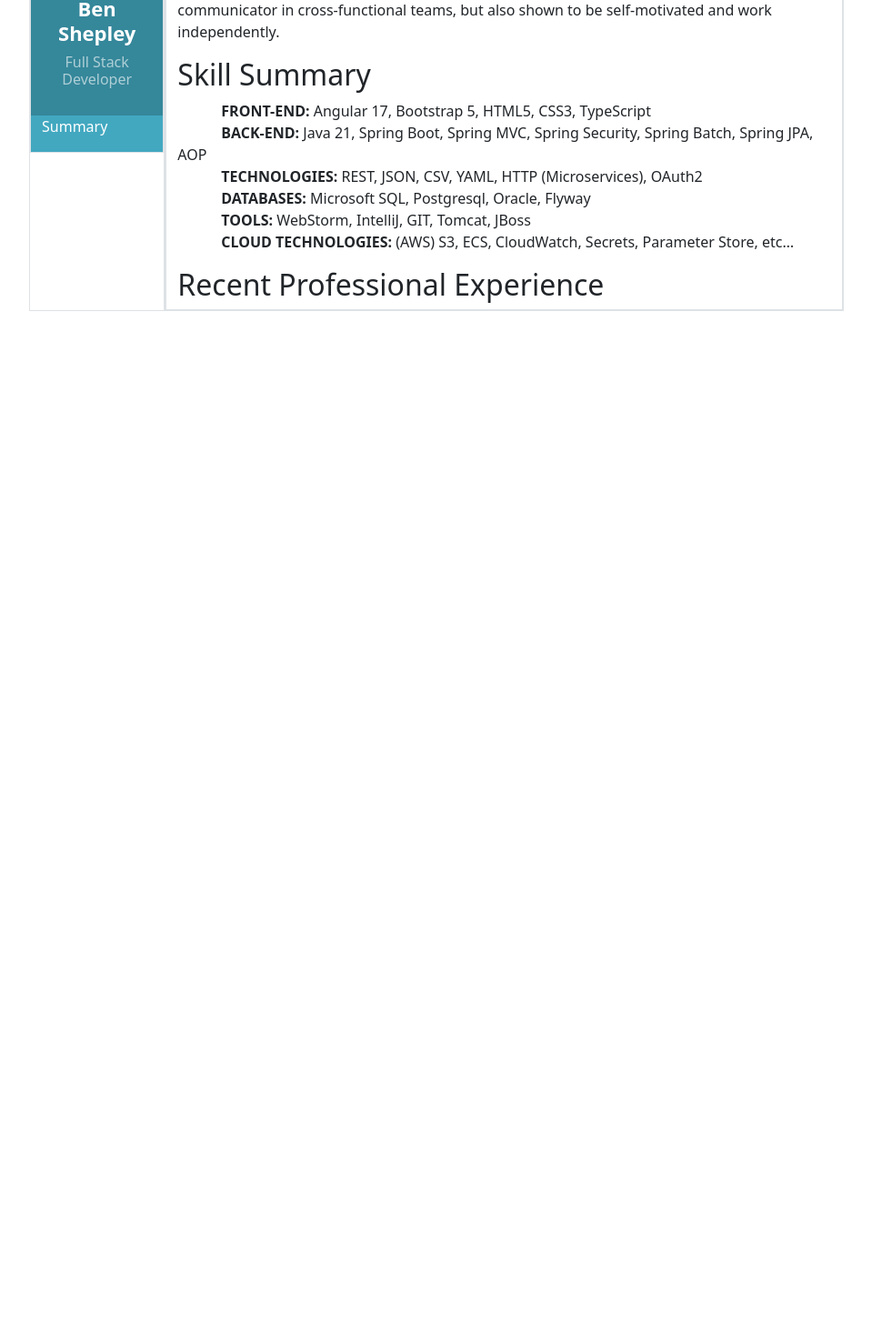
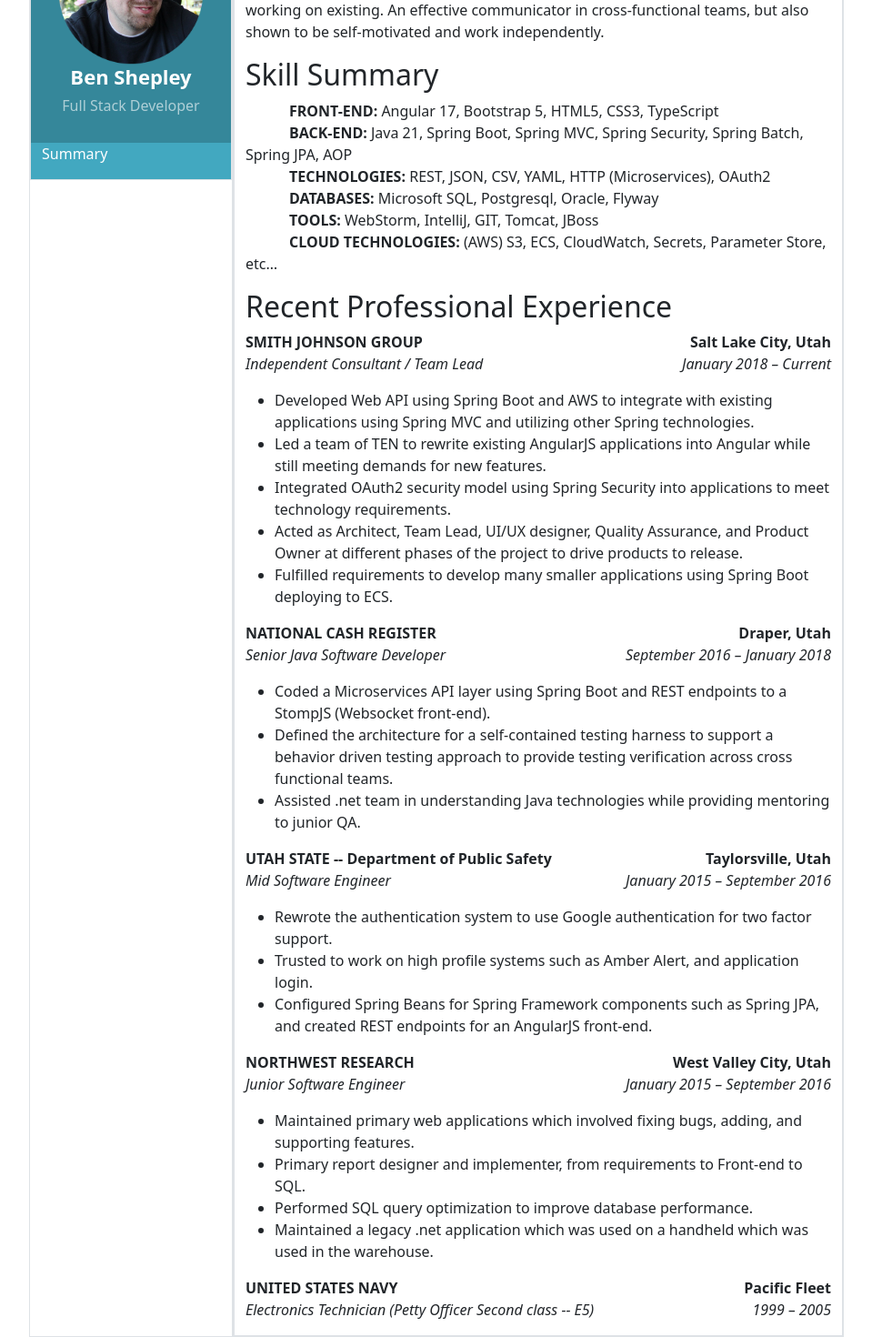
Before and after one commit to logicmuffin255/logicmuffin255.github.io, an Angular app: page / in a window 1280 px wide. Shown: the part 169-1639 px from the top of the page at 91% size, without its empty margins (160-1119 px from the left). Before the commit the page ends 800 px from the top, so only its background shows below. Built offline with nearby package versions, Linux system fonts and the light colour scheme.

Commit message:
Added work experience.

```diff
--- a/src/app/app.component.html
+++ b/src/app/app.component.html
@@ -1,8 +1,8 @@
-<div class="container mt-lg-5" style="max-width:70%">
+<div class="container mt-5" style="max-width:70%">
 
   <div class="row row-cols-2" >
 
-    <div class="col-md-2 border">
+    <div class="col-md-3 border">
       <div class="row border">
         <div class="col-12" style="padding: 30px; background:#35879A; text-align: center; color: white;">
           <div class="profile-container">
@@ -17,7 +17,7 @@
       </div>
     </div>
 
-    <div class="col-md-10 border">
+    <div class="col-md-9 border">
       <div class="row border">
         <div class="col-12">
           <h2>Introduction</h2>
@@ -43,6 +43,84 @@
 
         <div class="col-12">
           <h2>Recent Professional Experience</h2>
+          <p>
+            <span style="float:left"><b>SMITH JOHNSON GROUP</b></span><span style="float:right"><b>Salt Lake City, Utah</b></span> <br/>
+            <span style="float:left"><i>Independent Consultant / Team Lead</i></span><span style="float:right"><i>January 2018 – Current</i></span> <br/>
+          </p>
+          <ul>
+            <li>
+              Developed Web API using Spring Boot and AWS to integrate with existing applications using Spring MVC and utilizing other Spring technologies.
+            </li>
+            <li>
+              Led a team of TEN to rewrite existing AngularJS applications into Angular while still meeting demands for new features.
+            </li>
+            <li>
+              Integrated OAuth2 security model using Spring Security into applications to meet technology requirements.
+            </li>
+            <li>
+              Acted as Architect, Team Lead, UI/UX designer, Quality Assurance, and Product Owner at different phases of the project to drive products to release.
+            </li>
+            <li>
+              Fulfilled requirements to develop many smaller applications using Spring Boot deploying to ECS.
+            </li>
+          </ul>
+
+          <p>
+            <span style="float:left"><b>NATIONAL CASH REGISTER</b></span><span style="float:right"><b>Draper, Utah</b></span> <br/>
+            <span style="float:left"><i>Senior Java Software Developer</i></span><span style="float:right"><i>September 2016 – January 2018</i></span> <br/>
+          </p>
+          <ul>
+            <li>
+              Coded a Microservices API layer using Spring Boot and REST endpoints to a StompJS (Websocket front-end).
+            </li>
+            <li>
+              Defined the architecture for a self-contained testing harness to support a behavior driven testing approach to provide testing verification across cross functional teams.
+            </li>
+            <li>
+              Assisted .net team in understanding Java technologies while providing mentoring to junior QA.
+            </li>
+          </ul>
+
+          <p>
+            <span style="float:left"><b>UTAH STATE -- Department of Public Safety</b></span><span style="float:right"><b>Taylorsville, Utah</b></span> <br/>
+            <span style="float:left"><i>Mid Software Engineer</i></span><span style="float:right"><i>January 2015 – September 2016</i></span> <br/>
+          </p>
+          <ul>
+            <li>
+              Rewrote the authentication system to use Google authentication for two factor support.
+            </li>
+            <li>
+              Trusted to work on high profile systems such as Amber Alert, and application login.
+            </li>
+            <li>
+              Configured Spring Beans for Spring Framework components such as Spring JPA, and created REST endpoints for an AngularJS front-end.
+            </li>
+          </ul>
+
+          <p>
+            <span style="float:left"><b>NORTHWEST RESEARCH</b></span><span style="float:right"><b>West Valley City, Utah</b></span> <br/>
+            <span style="float:left"><i>Junior Software Engineer</i></span><span style="float:right"><i>January 2015 – September 2016</i></span> <br/>
+          </p>
+          <ul>
+            <li>
+              Maintained primary web applications which involved fixing bugs, adding, and supporting features.
+            </li>
+            <li>
+              Primary report designer and implementer, from requirements to Front-end to SQL.
+            </li>
+            <li>
+              Performed SQL query optimization to improve database performance.
+            </li>
+            <li>
+              Maintained a legacy .net application which was used on a handheld which was used in the warehouse.
+            </li>
+          </ul>
+
+          <p>
+            <span style="float:left"><b>UNITED STATES NAVY</b></span><span style="float:right"><b>Pacific Fleet</b></span> <br/>
+            <span style="float:left"><i>Electronics Technician (Petty Officer Second class -- E5)</i></span><span style="float:right"><i>1999 – 2005</i></span> <br/>
+          </p>
+
 
         </div>
       </div>
```
Also changed, not shown: 3 other files (tests, documents, lock files or other folders).
